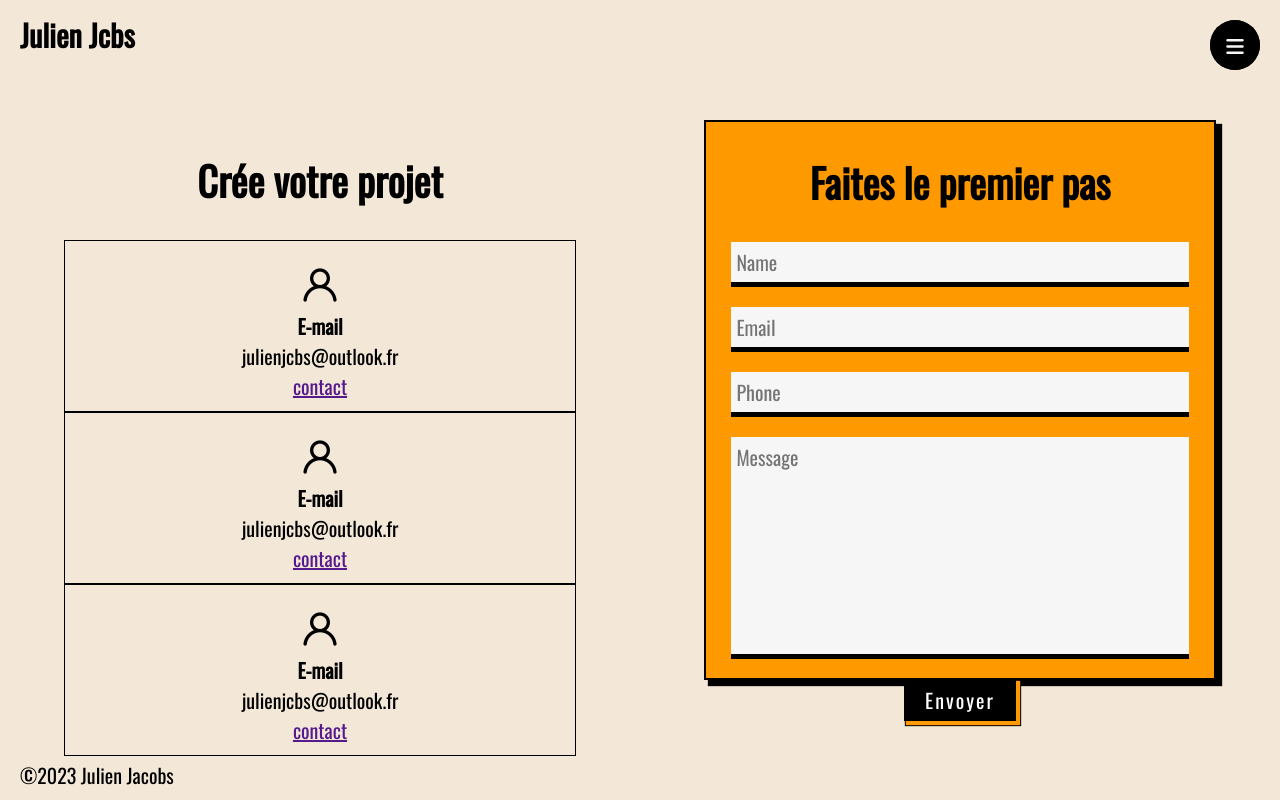
After one commit to Tswide/portfolio, a PHP site: page /portfolio/pages/contact.php in a window 1280 px wide. The commit adds this page. Run offline with PHP 8.4, Linux system fonts and the light colour scheme; some libraries are stand-ins or nearby versions.

Commit message:
integration de la page contact et de son formulaire

```diff
--- a/admin/index.php
+++ b/admin/index.php
@@ -3,6 +3,7 @@ include_once '../includes/header.php';
 include_once 'functions/validate_data.php';
 
 $pdo = new PDO('mysql:host=localhost;dbname=portfolio_ecole;', 'root', '');
+// array(PDO::MYSQL_ATTR_INIT_COMMAND => 'SET NAMES utf8')
 
 if(isset($_POST['submit'])) {
     if (isset($_POST['pseudo']) && isset($_POST['mdp'])) {
--- /dev/null
+++ b/css/contact.css
@@ -0,0 +1,127 @@
+.left_column_contact {
+    position:absolute;
+    left: 0;
+    top: 0;
+    height: 100%;
+    width: 50vw;
+    display: flex;
+    flex-direction: column;
+    justify-content: center;
+    padding: 0 5vw;
+}
+
+.right_column_contact {
+    position:absolute;
+    right: 0;
+    top: 0;
+    height: 100%;
+    width: 50vw;
+    display: flex;
+    flex-direction: column;
+    justify-content: center;
+    padding: 0 5vw;
+}
+
+.informations {
+    height: 70vh;
+    display: flex;
+    flex-direction: column;
+    align-items: center;
+}
+
+.title_contact {
+    margin: var(--mg-bottom-div);
+    font-size: 40px;
+}
+
+.infomations_contact {
+    width: 100%;
+    height: 100%;
+    display: flex;
+    flex-direction: column;
+    justify-content: space-between;
+}
+
+.information {
+    border: 1px solid black;
+    display: flex;
+    flex-direction: column;
+    align-items: center;
+    justify-content: center;
+    padding: 10px 0;
+}
+
+/*  */
+
+.contact-us{
+  background-color: var(--button-color);
+  height: 70vh;
+  display: flex;
+  flex-direction: column;
+  align-items: center;
+  border: 2px solid var(--paragraphe-color);
+  box-shadow: 5px 5px 0 var(--paragraphe-color), 5px 5px 1px 1px var(--paragraphe-color)
+}
+
+form {
+    width: 100%;
+    height: 100%;
+    display: flex;
+    flex-direction: column;
+    align-items: center;
+}
+
+input, textarea {
+  display: block;
+  width: 90%;
+  font-size: 20px;
+  line-height: var(--paragraphe-size) * 2;
+  margin-bottom: 20px;
+  border: none;
+  border-bottom: 5px solid rgba(0,0,0,1);
+  background-color: var(--main-color);
+  padding: 5px 0 5px 5px;
+  outline: none;
+  color: rgba(0,0,0,1);
+  resize: none;
+}
+
+textarea {
+    height: 40%;
+}
+
+input:focus, textarea:focus{
+  border-bottom: 5px solid var(--second-color);
+}
+
+button {
+    font-size: var(--paragraphe-size);
+    line-height: var(--paragraphe-size) * 2;
+    padding: 5px 20px;
+    background-color: var(--paragraphe-color);
+    color: white;
+    letter-spacing: 2px;
+    transition: .2s all ease-in-out;
+    outline: none;
+    border: 1px solid rgba(0,0,0,1);
+    box-shadow: 3px 3px 1px 1px var(--button-color), 3px 3px 1px 2px rgba(0,0,0,1);
+}
+
+
+button:hover {
+    background-color: var(--second-color);
+    color: var(--paragraphe-color);
+    border: 1px solid rgba(0,0,0,1);
+}
+
+::selection {
+    background-color: blue;
+}
+
+input:-webkit-autofill,
+input:-webkit-autofill:hover,
+input:-webkit-autofill:focus {
+    border-bottom: 5px solid yellow;
+    -webkit-text-fill-color: green;
+    transition: background-color 5000s ease-in-out 0s;
+}
--- a/includes/header.php
+++ b/includes/header.php
@@ -12,6 +12,7 @@
     <link rel="stylesheet" href="http://localhost/portfolio/css/accueil.css">
     <link rel="stylesheet" href="http://localhost/portfolio/css/competences.css">
     <link rel="stylesheet" href="http://localhost/portfolio/css/formation.css">
+    <link rel="stylesheet" href="http://localhost/portfolio/css/contact.css">
 
     <link rel="stylesheet" href="http://localhost/portfolio/css/button_custom.css">
 
--- a/includes/menu.php
+++ b/includes/menu.php
@@ -9,7 +9,7 @@
                 <li><a href="http://localhost/portfolio/pages/competences.php">Compétences</a></li>
                 <li><a href="http://localhost/portfolio/pages/formation.php">Formations</a></li>
                 <li><a href="#">Portfolio</a></li>
-                <li><a href="#">Contact</a></li>
+                <li><a href="http://localhost/portfolio/pages/contact.php">Contact</a></li>
             <?php
             session_start();
             if (isset($_SESSION['id']) && isset($_SESSION['pseudo'])) {
--- /dev/null
+++ b/pages/contact.php
@@ -0,0 +1,43 @@
+<?php include_once '../includes/header.php'; ?>
+
+<section id="contact">
+    <div class="left_column_contact">
+        <div class="informations">
+            <h2 class="title_contact">Crée votre projet</h2>
+            <div class="infomations_contact">
+                <div class="information">
+                    <i class="uil uil-user"></i>
+                    <h3>E-mail</h3>
+                    <p>julienjcbs@outlook.fr</p>
+                    <a href=""><p>contact</p></a>
+                </div>
+                <div class="information">
+                    <i class="uil uil-user"></i>
+                    <h3>E-mail</h3>
+                    <p>julienjcbs@outlook.fr</p>
+                    <a href=""><p>contact</p></a>
+                </div>
+                <div class="information">
+                    <i class="uil uil-user"></i>
+                    <h3>E-mail</h3>
+                    <p>julienjcbs@outlook.fr</p>
+                    <a href=""><p>contact</p></a>
+                </div>
+            </div>
+        </div>
+    </div>
+    <div class="right_column_contact">
+        <div class="contact-us">
+            <h2 class="title_contact">Faites le premier pas</h2>
+            <form action="">
+                <input placeholder="Name" type="text" required="">
+                <input placeholder="Email" type="email" name="customerEmail">
+                <input placeholder="Phone" type="tel" name="customerPhone" pattern="[0-9]{3}-[0-9]{3}-[0-9]{4}">
+                <textarea placeholder="Message" name="customerMessage" cols="10" rows="10"></textarea>
+                <button type="button">Envoyer</button>
+            </form>
+        </div>
+    </div>
+</section>
+
+<?php include_once '../includes/footer.php'; ?>
--- a/style.css
+++ b/style.css
@@ -39,6 +39,11 @@ menu {
     list-style-type: none;
 }
 
+h2 {
+    font-size: var(--second-title-font-size);
+    font-weight: var(--second-title-font-weight);
+}
+
 li, a, p, h3 {
     font-size: var(--paragraphe-size);
 }
```
